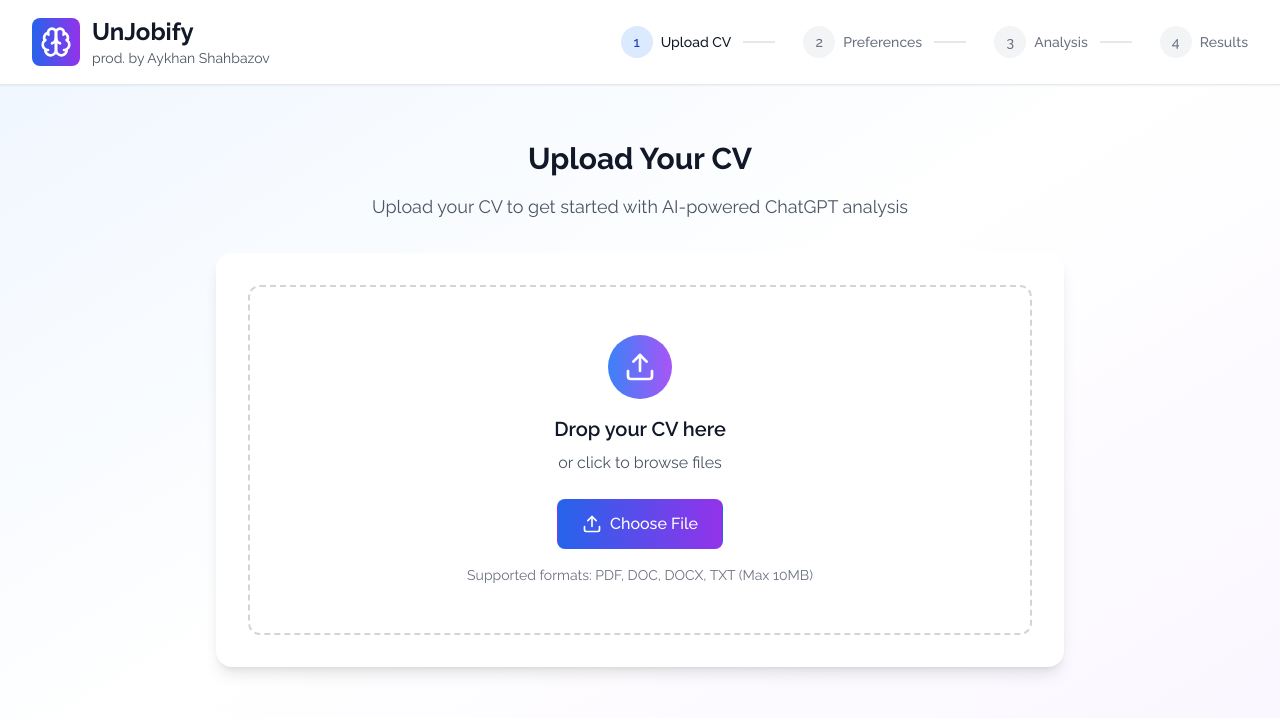
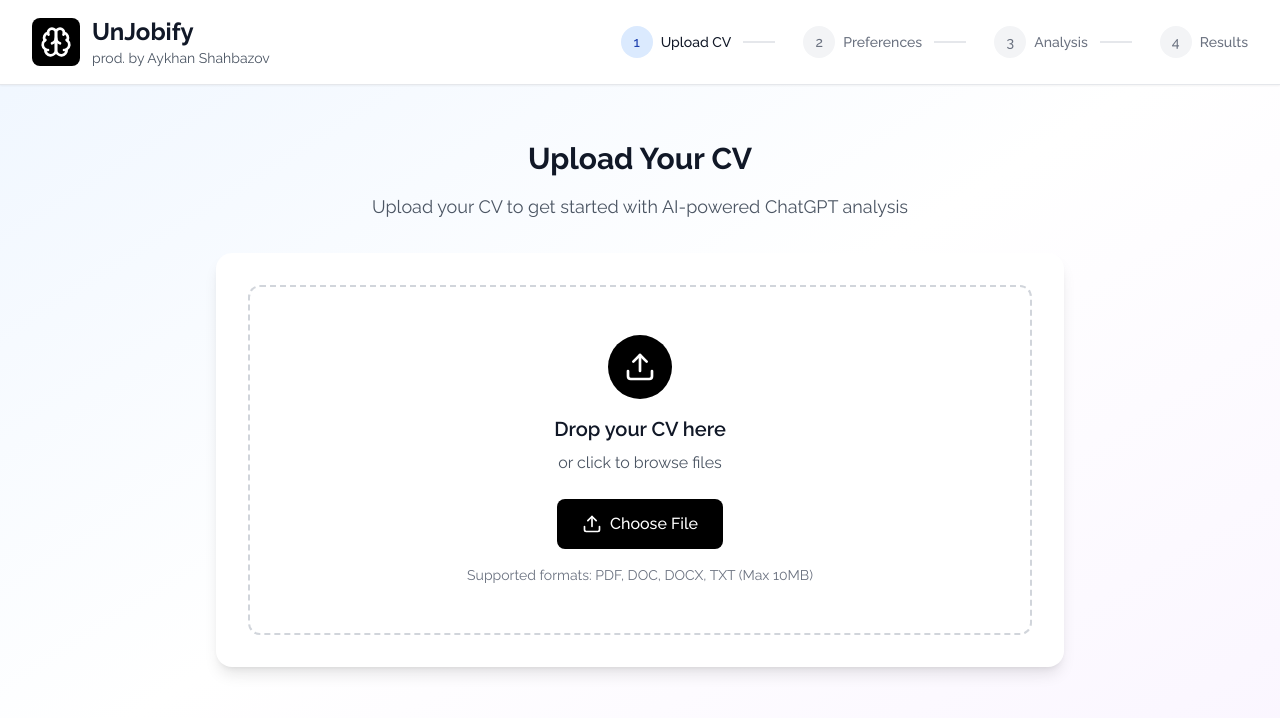
Before and after one commit to AyhanSh/Jobify, a React (Vite) app: page / in a window 1280 px wide. Shown: the top 718 px of the page. Built offline with nearby package versions, Linux system fonts and the light colour scheme.

Commit message:
gradient removed

```diff
--- a/src/components/CVUpload.tsx
+++ b/src/components/CVUpload.tsx
@@ -99,8 +99,7 @@ const CVUpload: React.FC<CVUploadProps> = ({ onCVUpload, onNext }) => {
       <div className="bg-white rounded-2xl shadow-lg p-8">
         {!uploadedFile ? (
           <div
-            className={`border-2 border-dashed rounded-xl p-12 text-center transition-colors ${
-              dragActive
+            className={`border-2 border-dashed rounded-xl p-12 text-center transition-colors ${dragActive
               ? 'border-blue-500 bg-blue-50'
               : 'border-gray-300 hover:border-gray-400'
               }`}
@@ -110,7 +109,7 @@ const CVUpload: React.FC<CVUploadProps> = ({ onCVUpload, onNext }) => {
             onDrop={handleDrop}
           >
             <div className="mb-6">
-              <div className="mx-auto w-16 h-16 bg-gradient-to-r from-blue-500 to-purple-500 rounded-full flex items-center justify-center mb-4">
+              <div className="mx-auto w-16 h-16 bg-black rounded-full flex items-center justify-center mb-4">
                 <Upload className="w-8 h-8 text-white" />
               </div>
               <h3 className="text-xl font-semibold text-gray-900 mb-2">
@@ -136,7 +135,7 @@ const CVUpload: React.FC<CVUploadProps> = ({ onCVUpload, onNext }) => {
                 />
                 <label
                   htmlFor="cv-upload"
-                  className="inline-flex items-center px-6 py-3 border border-transparent text-base font-medium rounded-lg text-white bg-gradient-to-r from-blue-600 to-purple-600 hover:from-blue-700 hover:to-purple-700 cursor-pointer transition-all duration-200 transform hover:scale-105"
+                  className="inline-flex items-center px-6 py-3 border border-transparent text-base font-medium rounded-lg text-white bg-black from-blue-600 to-purple-600 hover:from-blue-700 hover:to-purple-700 cursor-pointer transition-all duration-200 transform hover:scale-105"
                 >
                   <Upload className="w-5 h-5 mr-2" />
                   Choose File
--- a/src/components/Header.tsx
+++ b/src/components/Header.tsx
@@ -14,7 +14,7 @@ const Header: React.FC<HeaderProps> = ({ currentStep }) => {
       <div className="max-w-7xl mx-auto px-4 sm:px-6 lg:px-8">
         <div className="flex justify-between items-center py-4">
           <div className="flex items-center space-x-3">
-            <div className="p-2 bg-gradient-to-r from-blue-600 to-purple-600 rounded-lg">
+            <div className="p-2 bg-black rounded-lg">
               <Brain className="w-8 h-8 text-white" />
             </div>
             <div>
```
Lines whose indentation alone changed are shown as unchanged.
